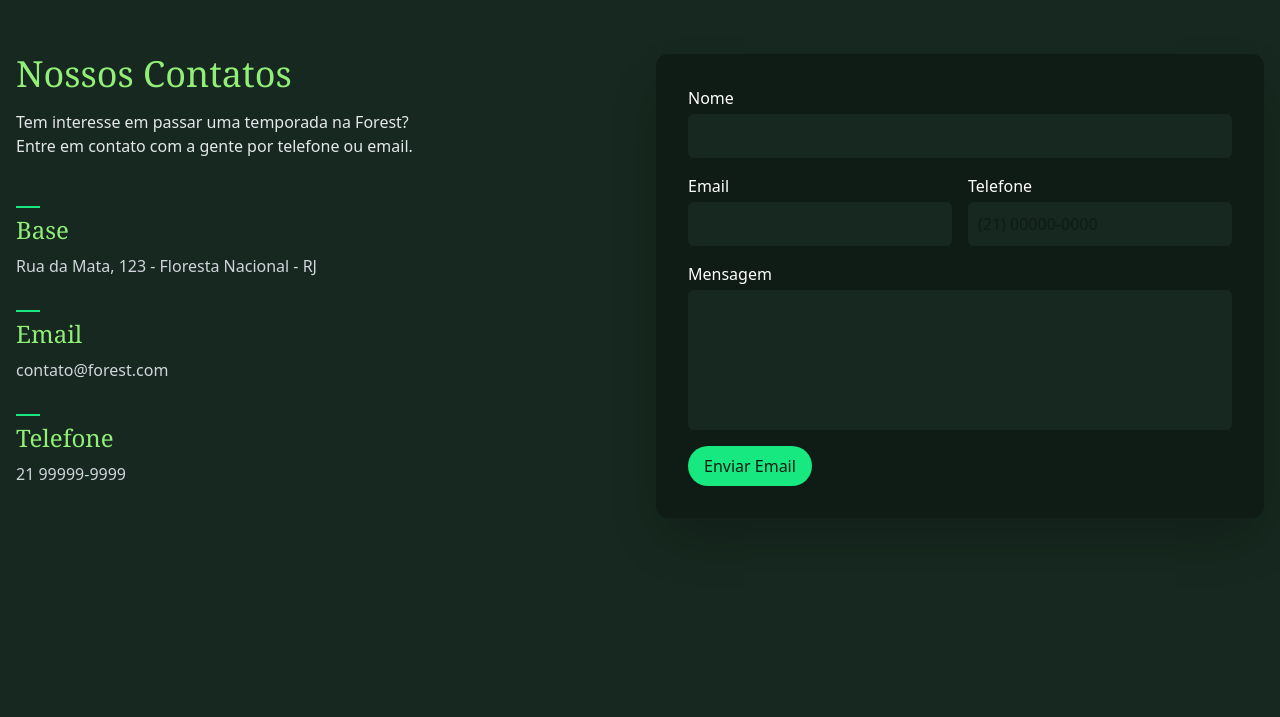
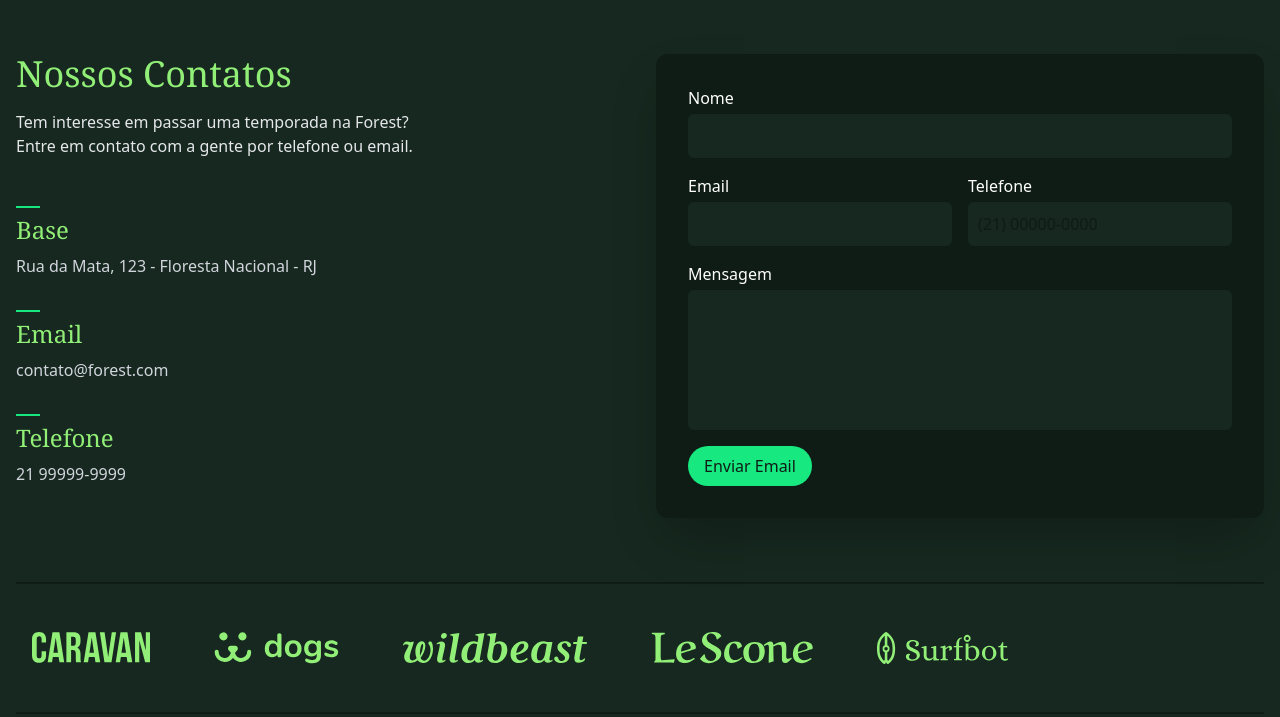
Before and after one commit to wjuniori/forest-project, a website: page src/index.html in a window 1280 px wide. Shown: the part 3526-4243 px from the top of the page. Drawn offline with Linux system fonts and the light colour scheme.

Commit message:
0810 Parceiros

```diff
--- a/src/index.html
+++ b/src/index.html
@@ -485,5 +485,18 @@
         </button>
       </form>
     </section>
+
+    <!-- parceiros -->
+    <section class="container mb-12 sm:mb-16">
+      <ul
+        class="flex flex-col items-center py-4 max-sm:divide-y-2 max-sm:divide-verde-900 *:p-4 sm:flex-row sm:gap-8 sm:border-b-2 sm:border-t-2 sm:border-verde-900 sm:py-8 *:*:max-h-8"
+      >
+        <li><img src="./img/parceiros/caravan.svg" alt="Caravan" /></li>
+        <li><img src="./img/parceiros/dogs.svg" alt="Dogs" /></li>
+        <li><img src="./img/parceiros/wildbeast.svg" alt="Wildbeast" /></li>
+        <li><img src="./img/parceiros/lescone.svg" alt="Lescone" /></li>
+        <li><img src="./img/parceiros/surfbot.svg" alt="Surfbot" /></li>
+      </ul>
+    </section>
   </body>
 </html>
```
Also changed, not shown: src/output.css.
